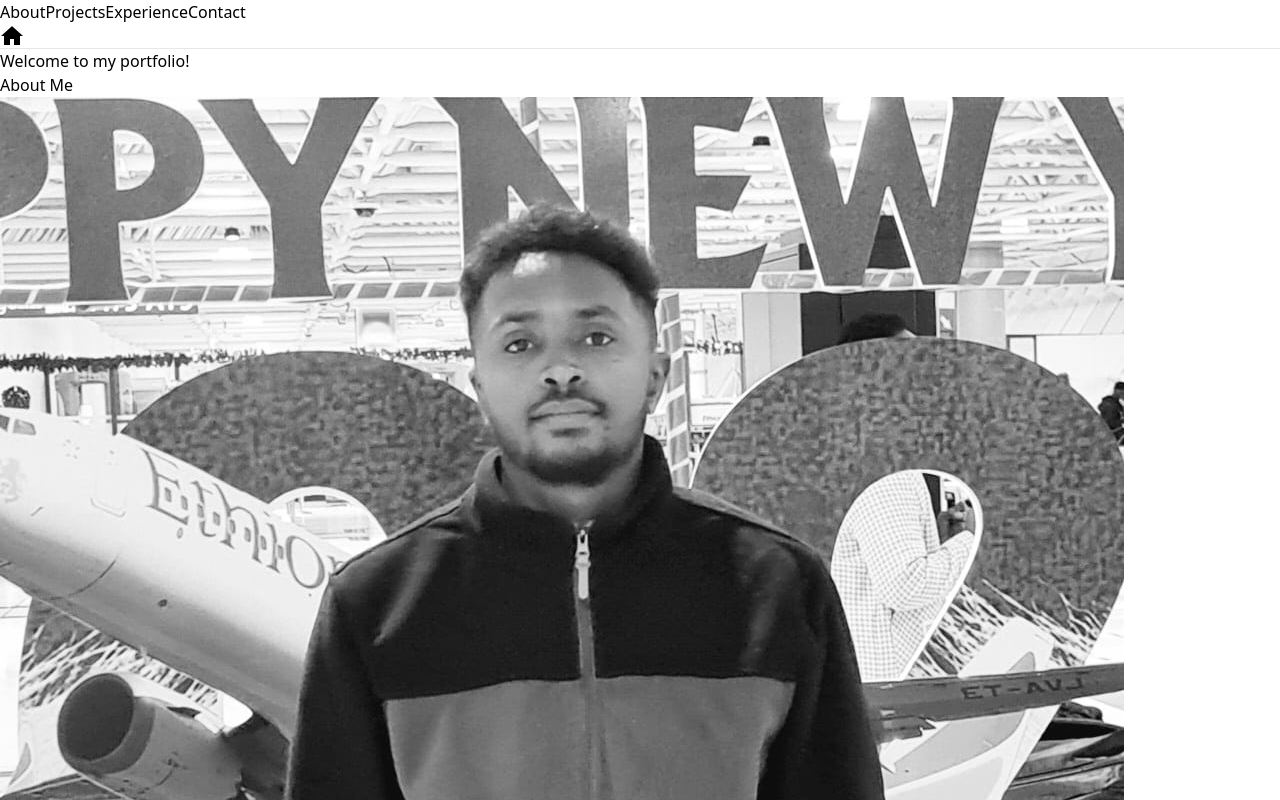
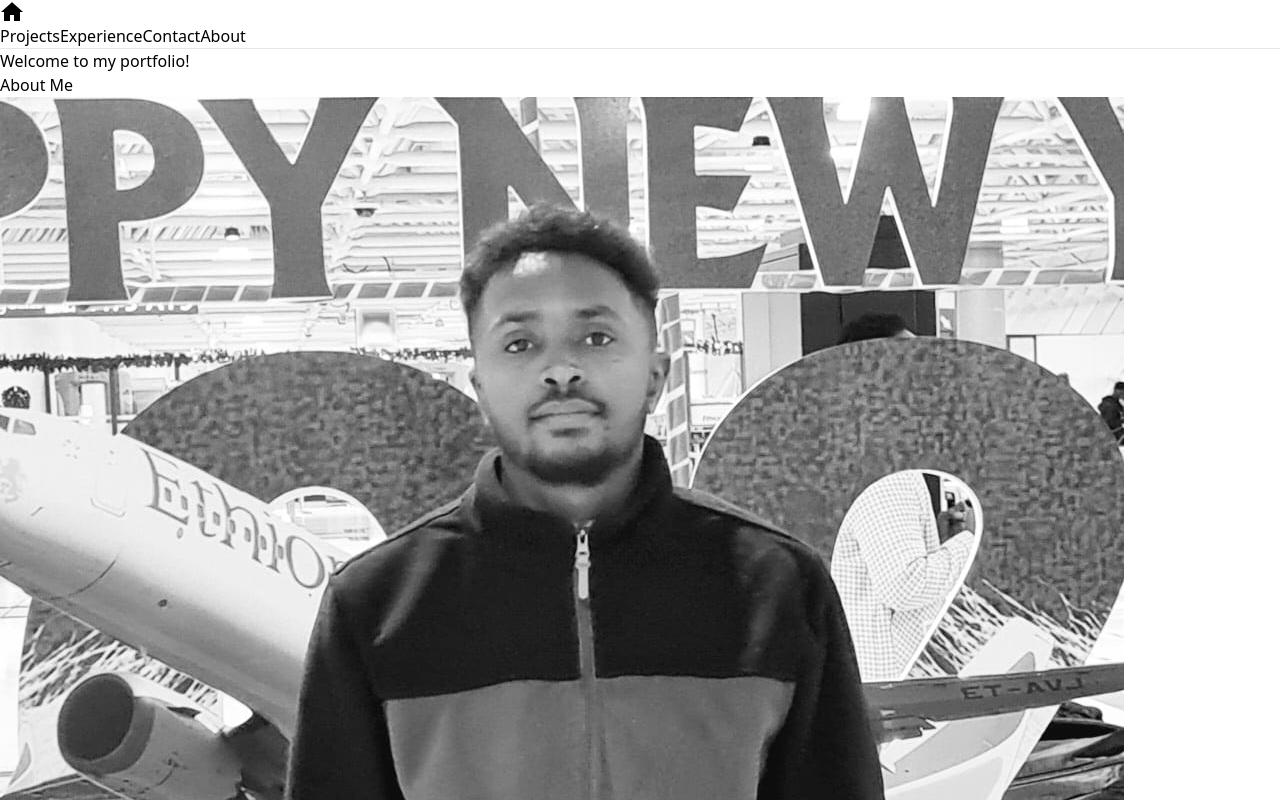
Before and after one commit to Amanuel-Naizghi/My-Portofolio, a React (Vite) app: page /about in a window 1280 px wide. Shown: the top 800 px of the page. Built offline with nearby package versions, Linux system fonts and the light colour scheme.

Commit message:
Change in position made for home and about links in the navigation

```diff
--- a/src/components/header.jsx
+++ b/src/components/header.jsx
@@ -9,12 +9,8 @@ export default function Header() {
           aria-label="Global"
         >
           <div className="flex items-center gap-x-4 lg:gap-x-12">
-            <Link
-              to="/about"
-              href="#"
-              className="text-sm font-semibold border-b-2 border-transparent hover:border-blue-500 hover:text-blue-500 lg:px-5"
-            >
-              About
+            <Link to="/">
+                <img className="hover:blur-[0.8px] pb-[8px]" src={homeIcon} alt="Home" />
             </Link>
             <Link
               to="/projects"
@@ -37,8 +33,12 @@ export default function Header() {
             >
               Contact
             </Link>
-            <Link to="/">
-                <img className="hover:blur-[0.8px] pb-[8px]" src={homeIcon} alt="Home" />
+            <Link
+              to="/about"
+              href="#"
+              className="text-sm font-semibold border-b-2 border-transparent hover:border-blue-500 hover:text-blue-500 lg:px-5"
+            >
+              About
             </Link>
           </div>
         </nav>
```
